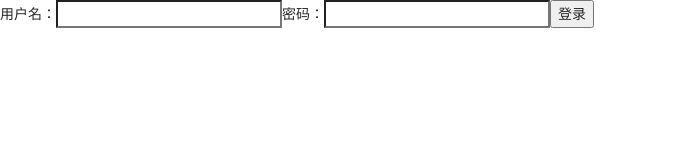
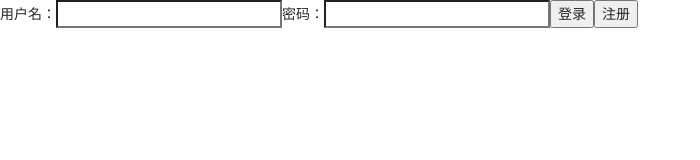
Before and after one commit to Elishahah/pilipihu-react, a React (Create React App) app: page / in a window 1280 px wide. Shown: the top 160 px of the page, without its empty margins (0-700 px from the left). Built offline with nearby package versions, Linux system fonts and the light colour scheme.

Commit message:
add one function

```diff
--- a/src/components/login/Login.tsx
+++ b/src/components/login/Login.tsx
@@ -12,26 +12,46 @@ export default function Login(props: Props) {
     const [userName, setName] = useState("");
     const [password, setPassword] = useState("");
 
-    const handleSubmit = () => {
+    const handleLogin = () => {
         axios.defaults.baseURL = "http://localhost:3000/api1";
         axios.post("/user", {
             userName,
             password
-        }).then((response)=>{
-            // const data = response.data;
-            console.log(response);
+        }).then((response) => {
+            const data = response.data;
+            if (data.userName === userName && data.password === password) {
+                alert("登录成功");
+            } else {
+                alert("用户名或密码不正确!");
+            }
 
-            // if(data == null || data === ""){
-            //     console.log("返回空结果");
-            // }else{
-            //     if(data.userName === userName && data.password === password){
-            //         alert("登录成功");
-            //     }else{
-            //         console.log(data);
-            //         alert("用户名或密码不正确!");
-            //     }
-            // }
-        }).catch((reason)=>{
+        }).catch((reason) => {
+            console.log(reason);
+        });
+    }
+
+    const handleSignup = ()=>{
+        axios.defaults.baseURL = "http://localhost:3000/api1";
+        axios.post("/user", {
+            userName,
+            password
+        }).then((response) => {
+            const data = response.data;
+            if (data.userName === userName) {
+                alert("该帐号已经被注册");
+            } else {
+                axios.put("/user", {
+                    userName,
+                    password
+                }).then((response)=>{
+                    alert("注册成功");
+                }
+                ).catch((reason)=>{
+                    console.log(reason);
+                });
+            }
+
+        }).catch((reason) => {
             console.log(reason);
         });
     }
@@ -39,9 +59,10 @@ export default function Login(props: Props) {
     return (
         <div className={style.login}>
             {/* <input type="hidden" name="_method" value="post" /> */}
-            用户名：<input type="text" name="???" id="???" onKeyUp={(e)=>setName(e.currentTarget.value)} />
-            密码：<input type="password" name="???" id="???" onKeyUp={(e)=>setPassword(e.currentTarget.value)} />
-            <input type="submit" onClick={handleSubmit} value="登录" />
+            用户名：<input type="text" name="???" id="???" onKeyUp={(e) => setName(e.currentTarget.value)} />
+            密码：<input type="password" name="???" id="???" onKeyUp={(e) => setPassword(e.currentTarget.value)} />
+            <input type="submit" onClick={handleLogin} value="登录" />
+            <input type="submit" onClick={handleSignup} value="注册"/>
         </div>
     );
 }
```
